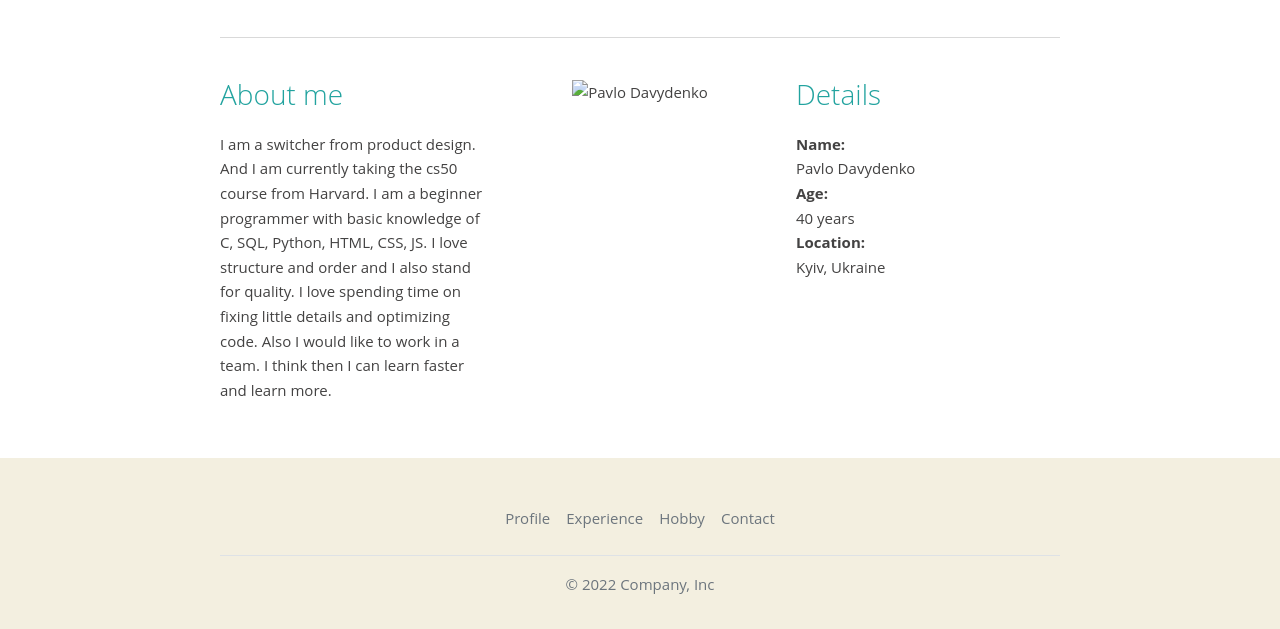
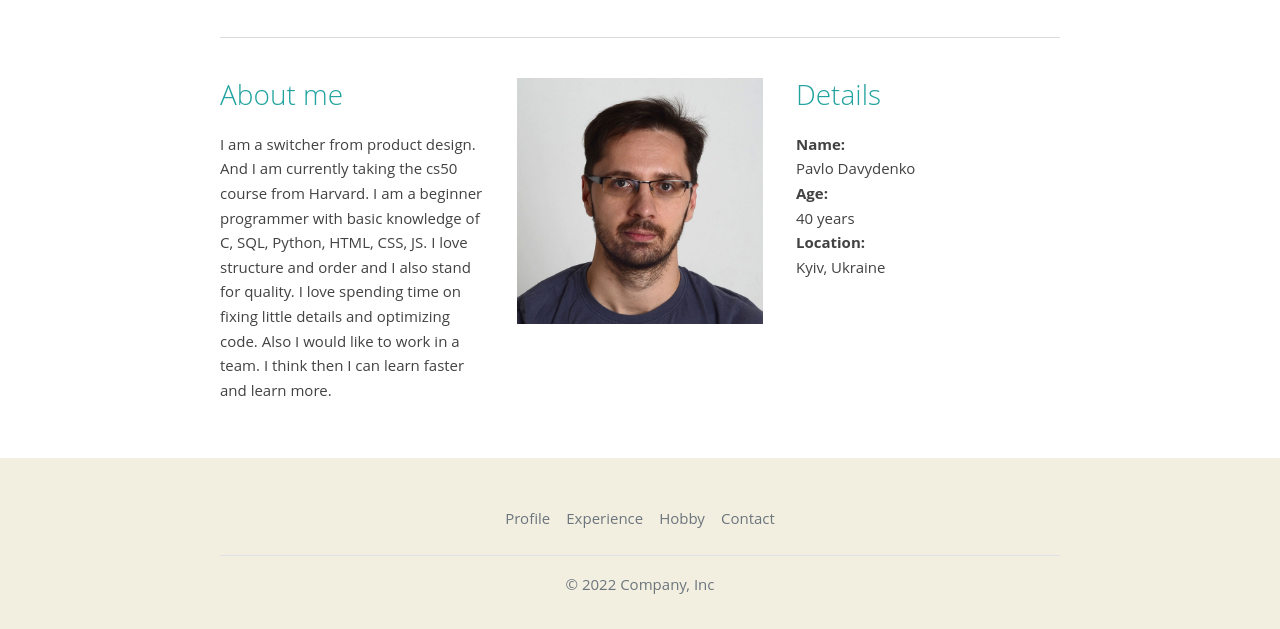
Before and after one commit to PavloDavydenko/Homepage, a plain HTML site: page index.html in a window 1280 px wide. Shown: the part 233-862 px from the top of the page. Drawn offline with nearby package versions, Linux system fonts and the light colour scheme; the site is published under a folder, as on GitHub Pages, so addresses that start at the root find nothing.

Commit message:
Update index.html

```diff
--- a/index.html
+++ b/index.html
@@ -35,7 +35,7 @@
                       I am a switcher from product design. And I am currently taking the cs50 course from Harvard. I am a beginner programmer with basic knowledge of C, SQL, Python, HTML, CSS, JS. I love structure and order and I also stand for quality. I love spending time on fixing little details and optimizing code. Also I would like to work in a team. I think then I can learn faster and learn more.</p>
                   </div>
                   <div class="col-md-4 text-center">
-                    <img src="/pavlo_davydenko.jpg" alt="Pavlo Davydenko" width="246" height="246" />
+                    <img src="pavlo_davydenko.jpg" alt="Pavlo Davydenko" width="246" height="246" />
                   </div>
                   <div class="col-md-4">
                     <h3>Details</h3>
```
